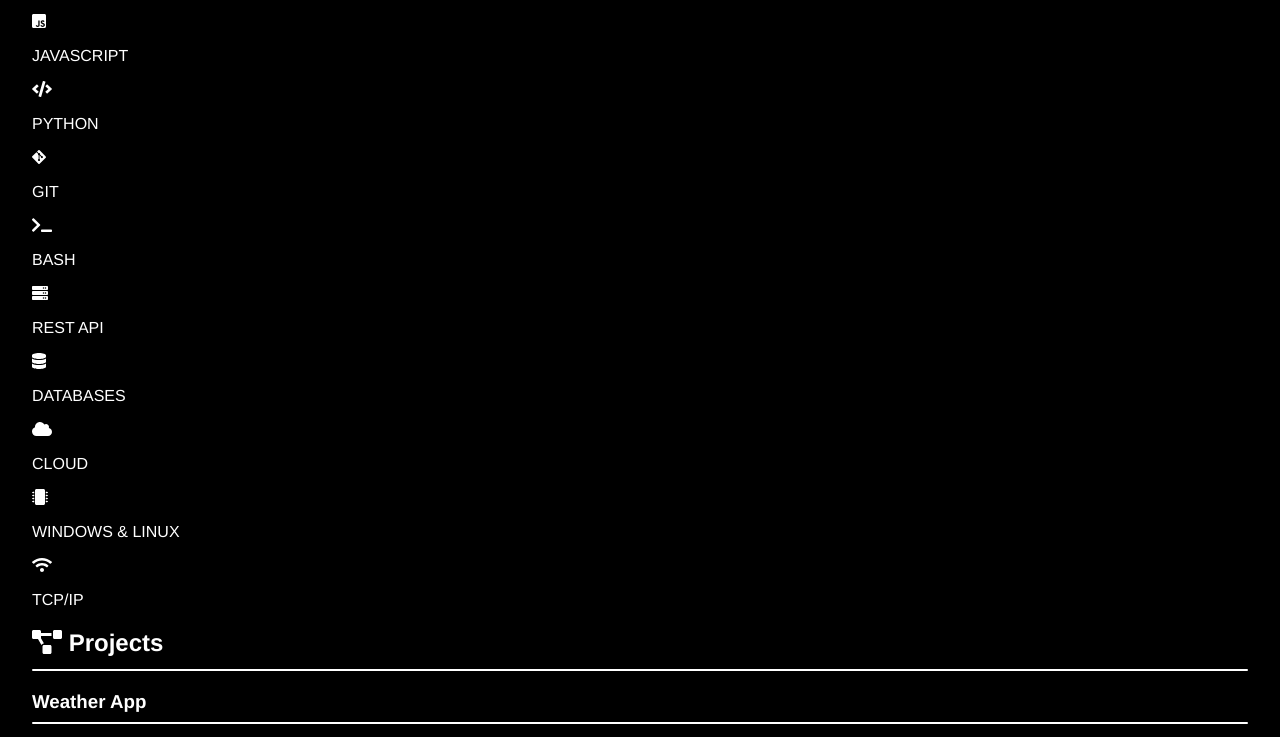
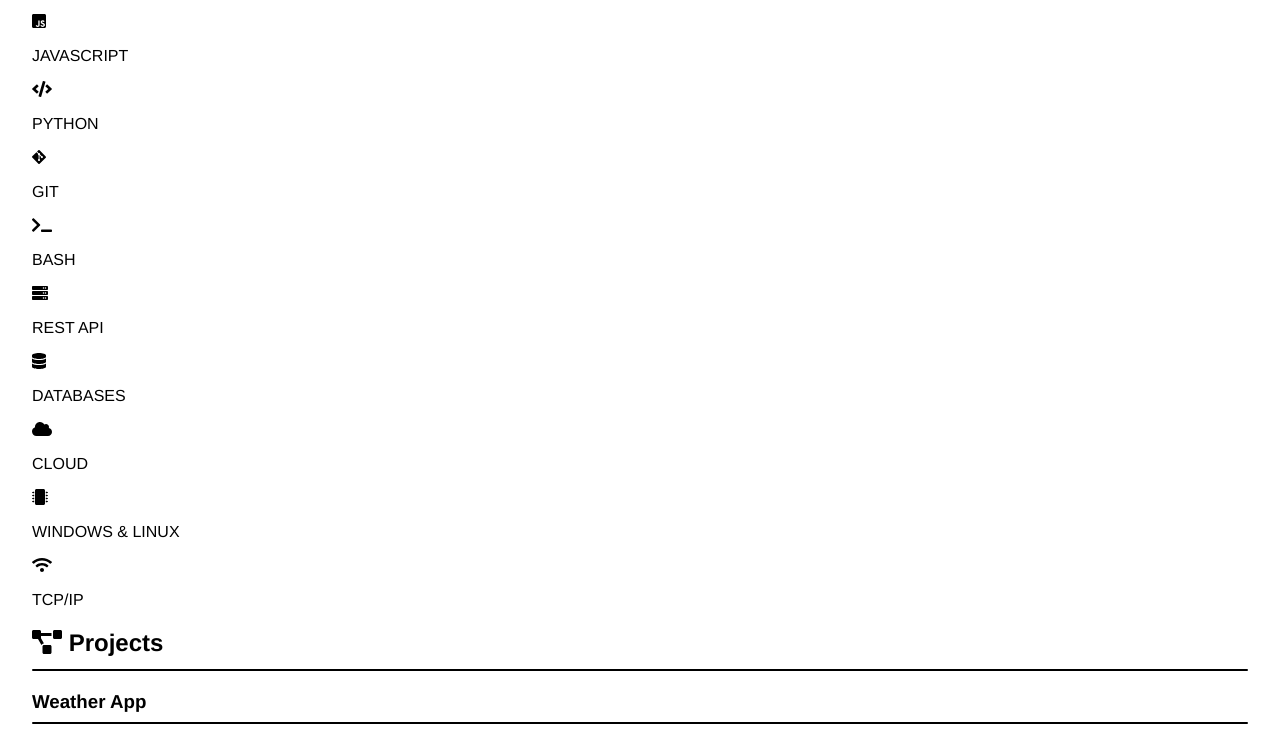
Before and after one commit to puybr/puybr.github.io, a website built with webpack: page dist/index.html in a window 1280 px wide. Shown: the part 515-1252 px from the top of the page. Built offline with nearby package versions, Linux system fonts and the light colour scheme.

Commit message:
Update style.scss

```diff
--- a/src/style.scss
+++ b/src/style.scss
@@ -1,7 +1,7 @@
 $font-stack: Helvetica, sans-serif;
 
-$primary-color: white;
-$secondary-color: black;
+$primary-color: black;
+$secondary-color: white;
 
 
 //Media Queries
```
